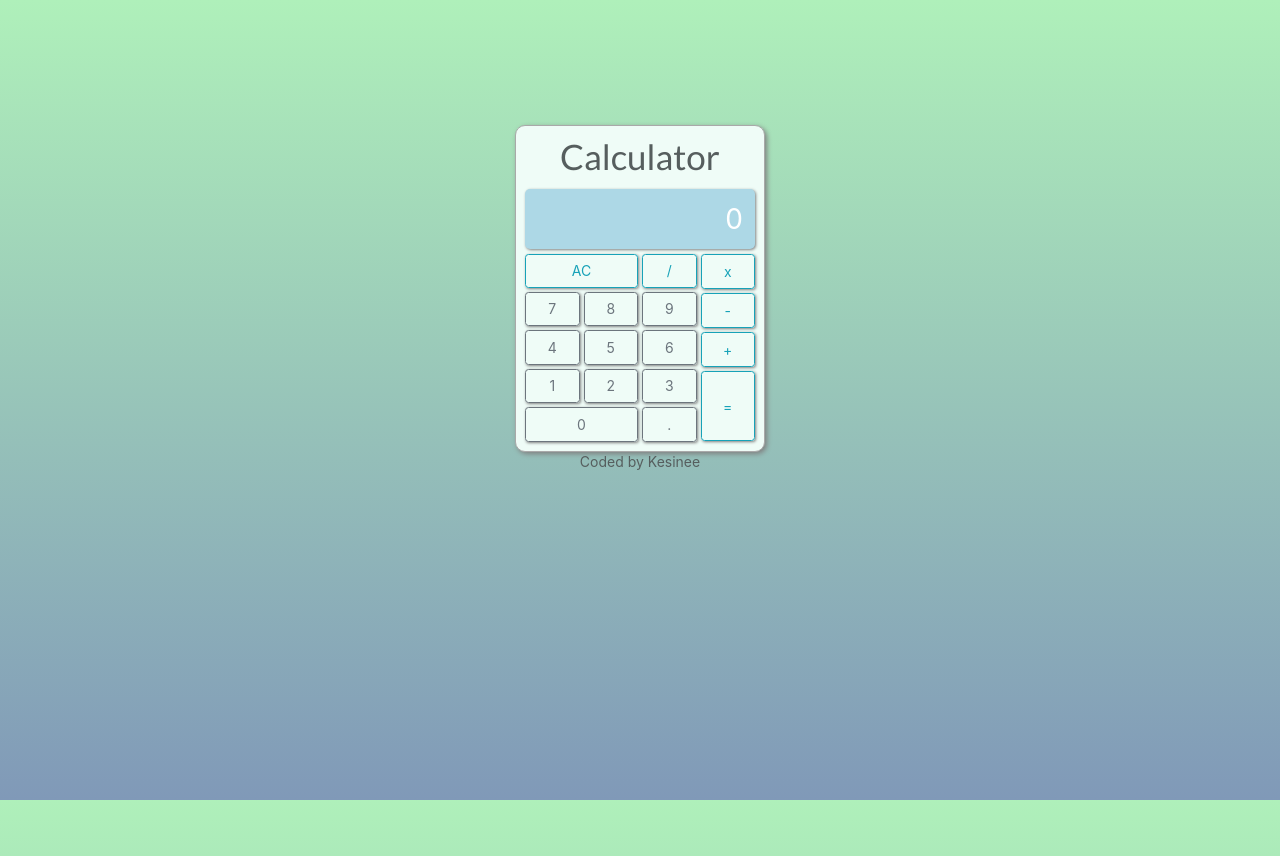
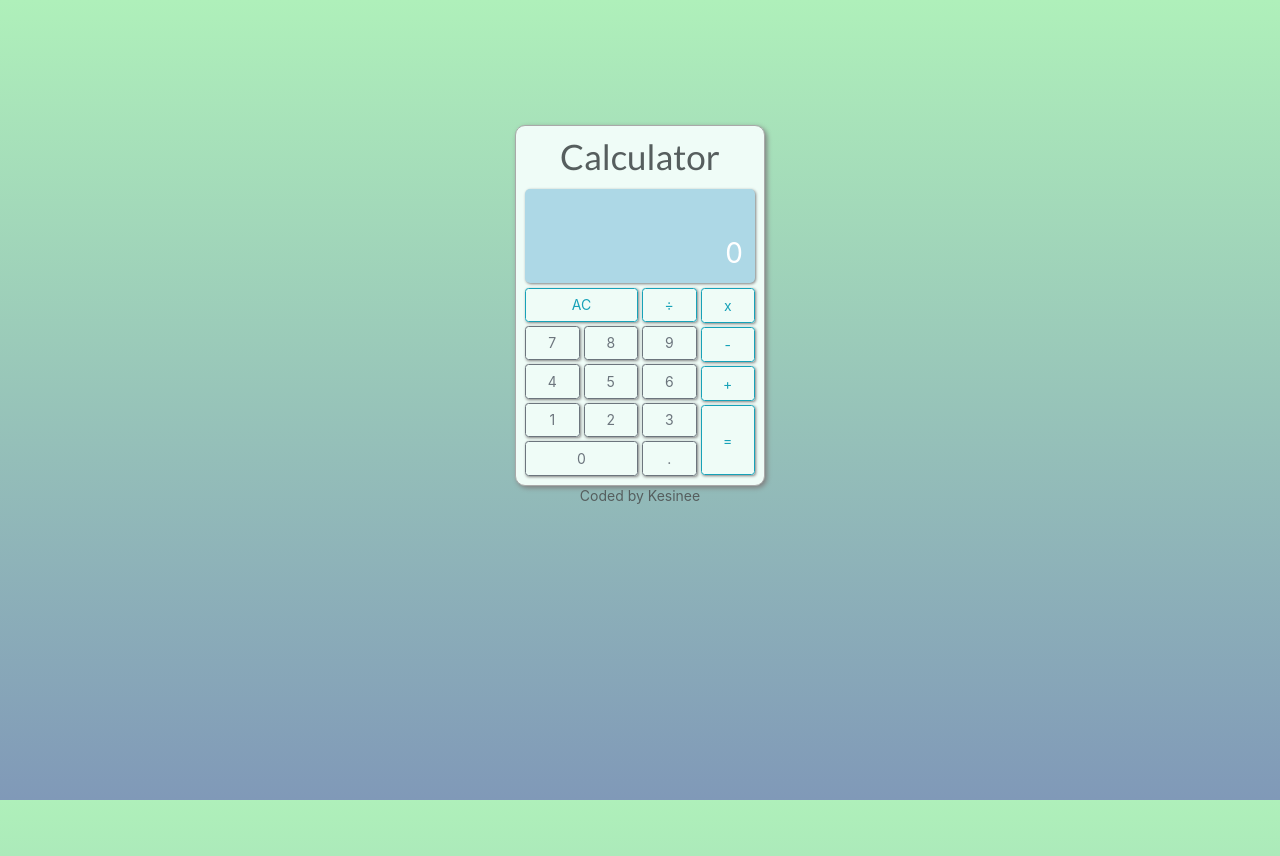
Before and after one commit to KesineeP/fcc-calculator, a React (Create React App) app: page / in a window 1280 px wide. Shown: the top 856 px of the page. Built offline with nearby package versions, Linux system fonts and the light colour scheme.

Commit message:
Added formula display

```diff
--- a/public/index.html
+++ b/public/index.html
@@ -20,7 +20,7 @@
 <body>
   <noscript>You need to enable JavaScript to run this app.</noscript>
   <div id="root"></div>
-
+  <script src="https://cdn.freecodecamp.org/testable-projects-fcc/v1/bundle.js"></script>
 </body>
 
 </html>
--- a/src/component/Calculator.js
+++ b/src/component/Calculator.js
@@ -18,14 +18,15 @@ const numberList = [
     ["nine", "9"],
     ["decimal", "."]
 ];
-const operatorListTop = [["clear", "AC"], ["divide", "/"]];
+const operatorListTop = [["clear", "AC"], ["divide", "÷"]];
 const operatorListRight = [["multiply", "x"], ["subtract", "-"], ["add", "+"], ["equals", "="]];
 
 const Calculator = () => {
-    const [currentValue, setCurrentValue] = useState('')
-    const [operation, setOperation] = useState('')
+    const [currentValue, setCurrentValue] = useState('');
+    const [prevOperand, setPrevOperand] = useState('');
+    const [operation, setOperation] = useState('');
     const [lastButtonPressed, setLastButtonPressed] = useState("");
-    const [data, setData] = useState({ result: 0, display: currentValue })
+    const [data, setData] = useState({ result: 0, display: currentValue });
 
 
     const getDisplayNumber = (num) => {
@@ -48,18 +49,17 @@ const Calculator = () => {
 
     }
     const onClickNumber = (num) => {
-
         if (num === '0' && currentValue === '0') return null;
         if (num === '.' && currentValue.includes('.')) return;
 
         if (num === '.' && currentValue === '') {
-            console.log('click decimal')
             setCurrentValue('0'.concat(num));
         } else {
             setCurrentValue(currentValue.concat(num));
         }
 
         setData({ ...data, display: currentValue.concat(num) })
+        setPrevOperand(prevOperand.concat(num))
         setLastButtonPressed('number');
     }
 
@@ -69,20 +69,21 @@ const Calculator = () => {
             setCurrentValue('')
             setData({ result: 0, display: 0 })
             setOperation('');
+            setPrevOperand('')
 
-        } else if (button === '-' && currentValue === '') {
-            console.log('substraction click')
         } else {
             if (currentValue !== '') calculate(currentValue)
             setOperation(button)
+            setPrevOperand(prevOperand.concat(button))
             if (button === '=') {
                 setData((prev) => {
                     return { ...prev, display: prev.result }
                 })
+                setPrevOperand(prevOperand.concat(''))
             }
         }
 
-        setCurrentValue('')
+        setCurrentValue('');
         setOperation(button);
         setLastButtonPressed(button === "AC" ? "number" : "operator");
 
@@ -90,17 +91,19 @@ const Calculator = () => {
 
     const calculate = (currentValue) => {
         const numValue = parseFloat(currentValue);
+
         if (data.result === 0) {
             setData({ result: numValue, display: numValue })
             return;
         }
+
         let calcNum;
         switch (operation) {
             case "-":
                 calcNum = data.result - numValue;
                 setData({ result: calcNum, display: calcNum })
                 break;
-            case "/":
+            case "÷":
                 calcNum = data.result / numValue;
                 setData({ result: calcNum, display: calcNum })
                 break;
@@ -115,13 +118,12 @@ const Calculator = () => {
             case "=":
                 break;
             default:
-                setData({ result: numValue, display: numValue })
-
+                return;
         }
 
     };
 
-
+    console.log("prevOperand", prevOperand);
     console.log("currentValue", currentValue);
     console.log("operation", operation);
     console.log("lastbutton", lastButtonPressed)
@@ -133,6 +135,7 @@ const Calculator = () => {
             <div style={styles.container}>
                 <h1>Calculator</h1>
                 <div style={styles.display}>
+                    <span className="formula">{prevOperand}</span>
                     <p className="result" id="display">{getDisplayNumber(data.display) || '0'}</p>
                 </div>
                 <div className="button-container">
--- a/src/component/StyleSheet.css
+++ b/src/component/StyleSheet.css
@@ -21,6 +21,15 @@ body {
     grid-template-columns: repeat(4, 1fr);
     gap: 4px;
     width: 230px;
+}
+.formula {
+    min-height: 30px;
+    display:flex;
+    justify-content: flex-end;
+    padding-right: 10px;
+    margin: 2px;
+    color: #ffffff;
+    font-size: 1.5rem;
 }
 .result {
     text-align: end;
```
